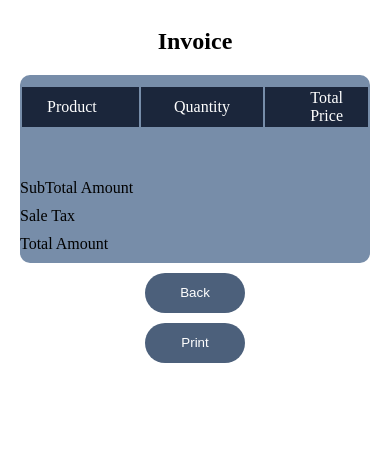
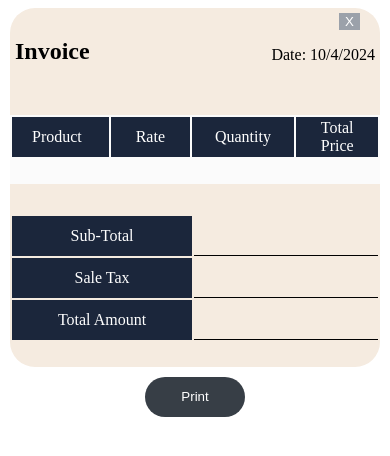
Before and after one commit to zohaib-9323/HTML-CSS-JS, a plain HTML site: page Invoice.html in a window 390 px wide. Drawn offline with Linux system fonts and the light colour scheme.

Commit message:
second commit

```diff
--- a/Invoice.html
+++ b/Invoice.html
@@ -5,38 +5,72 @@
     <meta name="viewport" content="width=device-width, initial-scale=1.0" />
     <title>Invoice</title>
     <style>
+      body{
+        display: flex;
+        flex-direction: column;
+        justify-content: center;
+        align-items: center;
+        .roboto-thin {
+        font-family: "Roboto", sans-serif;
+        font-weight: 100;
+        font-style: normal;
+      }
+
+      }
+      .container{
+        display: flex;
+        flex-direction: column;
+        justify-content: center;
+        align-items: center;
+        background-color:#f5ebe0;
+        width: 570px;
+        padding: 10px 20px;
+        border-radius: 25px;
+        position: relative;
+      }
+      .header{
+        display: flex;
+        justify-content: space-between;
+        width: 570px;
+      }
       .invoice {
         display: flex;
         flex-direction: column;
         justify-content: center;
         align-items: center;
-        position: relative;
+
+
       }
 
       .tabel {
-        width: 500px;
-        background-color: #778da9;
-        border-radius: 10px;
-        padding-top: 10px;
+        width: 570px;
+        background-color: #fbfbfb;
+        /* border-radius: 10px; */
+        /* padding-top: 10px; */
+        margin-bottom: 30px;
+
       }
       p{
         margin: 0;
+      }
+      .calc{
+        width: 25px;
+        margin-left: 100px;
       }
       .Saletax,
       .Totalamount,
       .Subtotal{
         display: flex;
         flex-direction: row;
-        justify-content: space-between;
+        justify-content: left;
         margin-bottom: 10px;
       }
       table {
         width: 100%;
+        margin-bottom: 25px;
 
       }
-      table {
-        margin-bottom: 50px;
-      }
+
       table th {
         width: 150px;
         padding: 0 25px;
@@ -48,27 +82,32 @@
       }
       tr {
         margin-bottom: 10px;
-        color: white;
+        color: black;
+
 
       }
-      tr:nth-child(even) {
+      /* tr:nth-child(even) {
         background-color: #415a77;
-      }
+      } */
       td {
         text-align: center;
         font-weight: 200;
+        border-bottom: 1px solid black;
       }
       .back{
-        background-color: #4c607b;
+        background-color: #9ba1aa;
         border: none;
-        border-radius: 30px;
+        position: absolute;
+        top: 5px;
+        right: 20px;
+        /* border-radius: 30px;
         width: 100px;
         height: 40px;
-        margin-top: 10px;
+        margin-top: 10px; */
         color: white;
       }
       .print{
-        background-color: #4c607b;
+        background-color: #373e46;
         border: none;
         border-radius: 30px;
         width: 100px;
@@ -80,43 +119,109 @@
         cursor: pointer;
         background-color: #778da9;
       }
+      .Saletax,
+      .Totalamount,
+      .Subtotal{
+        height: 40px;
+        width: 200px;
+        /* justify-content: center; */
+      }
+      /* .Sub-total,
+      .tax,
+      .Total{
+        width: 100px;
+        height: 30px;
+        text-align: center;
+        padding-top: 10px;
+        padding-bottom: 0px;
+        background-color: #edf2f4;
+        border: 0.5px solid #95999a;
+        border-radius: 5px;
+
+      } */
       @media (max-width:700px)
 {
+  .header{
+    width: 470px;
+  }
+    .container{
+      width: 470px;
+    }
     .tabel{
-        width: 400px;
+        width: 450px;
     }
 }
-@media (max-width:450px)
+@media (max-width:500px)
 {
+  .header{
+    width: 360px;
+    padding-top: 10px;
+  }
+  .container{
+      width: 370px;
+      padding: 0;
+    }
     .tabel{
-        width: 350px;
+        width: 370px;
     }
+    table th {
+        width: 140px;
+        padding: 0 20px;
+        font-weight: 300;
+        height: 40px;
+
+
+      }
 }
     </style>
   </head>
   <body>
+    <div class="container">
+    <div class="header">
+      <div style="margin-bottom: 30px;">
+        <h2>Invoice</h2>
+      </div>
+
+      <div style="margin-bottom: 30px;">
+        <span style="display: block; margin-top: 28px;">Date:  <span class="date"></span></span>
+      </div>
+    </div>
     <div class="invoice">
-      <div><h2>Invoice</h2></div>
-      <div class="tabel">
+       <div class="tabel">
         <table>
           <thead>
             <tr>
               <th style="text-align: left">Product</th>
+              <th style="text-align: centers">Rate</th>
               <th style="text-align: center">Quantity</th>
-              <th style="text-align: right">Total Price</th>
+              <th style="text-align: center">Total Price</th>
             </tr>
           </thead>
           <tbody></tbody>
         </table>
-        <div class="Subtotal"><p>SubTotal Amount</p><p class="Sub-total"></p></div>
-        <div class="Saletax"><p>Sale Tax</p><p class="tax"></p></div>
-        <div class="Totalamount"><p>Total Amount</p><p class="Total"></p></div>
 
-      </div>
-      <button class="back">Back</button>
-      <button class="print">Print</button>
+
+        </div >
+       <table>
+        <tr>
+          <th><span>Sub-Total</span></th>
+          <td><span class="Sub-total"></span></td>
+        </tr>
+        <tr>
+          <th><span>Sale Tax</span></th>
+          <td><span class="tax"></span></td>
+        </tr>
+        <tr>
+          <th><span>Total Amount</span></th>
+          <td><span class="Total"></span></td>
+        </tr>
+       </table>
+
+      <button  class="back">X</button>
+
     </div>
-
+  </div>
+  <button class="print">Print</button>
     <script src="invoice.js"></script>
   </body>
 </html>
--- a/invoice.js
+++ b/invoice.js
@@ -5,7 +5,11 @@ let subtotal = document.querySelector(".Sub-total");
 let back = document.querySelector(".back");
 let print = document.querySelector(".print");
 let cart = JSON.parse(localStorage.getItem("cart"));
+let date = document.querySelector(".date");
 let salestax=0;
+const currentdate = new Date().toLocaleDateString();
+console.log(tbodyEl)
+date.innerHTML=`${currentdate}`;
 if (!cart || cart.length === 0) {
   alert("Your cart is empty!");
 } else {
@@ -26,13 +30,16 @@ if (!cart || cart.length === 0) {
           totalAmount += itemTotal;
           tbodyEl.innerHTML += `
             <tr>
-                <td style="text-align: left;">
+                <td style="text-align: left; padding-left:25px">
                     ${productInfo.name}
+                </td>
+                <td style ="text-align: center;">
+                    ${productInfo.price}
                 </td>
                 <td style ="text-align: center;">
                     ${item.quantity}
                 </td>
-                <td style="text-align: right;">
+                <td style="text-align: center;">
                     Rs.${itemTotal.toFixed(2)}
                 </td>
             </tr>`;
--- a/style.css
+++ b/style.css
@@ -1,13 +1,11 @@
 body{
-    font-family: "Fredoka", system-ui;
-    font-optical-sizing: auto;
-    font-style: normal;
-    font-variation-settings:
-    "wdth" 100;
+    font-family: "Roboto", system-ui;
+  font-weight: 400;
+  font-style: normal;
     margin: 0;
 }
 .container {
-    width: 900px;
+    width: 1200px;
     max-width: 90vw;
     margin: auto;
     text-align: center;
@@ -27,6 +25,10 @@ header{
 }
 .icon-cart{
     position: relative;
+    color: grey;
+}
+.icon-cart .count{
+    display: none;
 }
 .icon-cart span{
     position: absolute;
@@ -46,9 +48,9 @@ header{
 }
 .productlist{
     display: grid;
-    grid-template-columns: repeat(4,1fr);
+    grid-template-columns: repeat(5,1fr);
     gap: 30px;
-    filter: drop-shadow(0 5px 5px #0009);
+    filter: drop-shadow(0 2.5px 2px rgba(53, 53, 53, 0.6));
 }
 .productlist .items img{
     width: 85%;
@@ -153,8 +155,8 @@ body.showcart .carttab {
 
  }
 .carttab {
-    width: 300px;
-    background-color: #1b263b;
+    width: 400px;
+    background-color: #2c445f;
     color: white;
     position: fixed;
     inset: 0 0 0 auto;
@@ -175,17 +177,17 @@ body.showcart .carttab {
     background-color: #edede9;
 }
 .carttab .totalamount{
-    margin-right: 150px;
-    padding-left: 10px;
+    margin-right: 170px;
+    padding-left: 20px;
 
 }
 .carttab .ST{
-    margin-right: 111px;
-    padding-left: 10px;
+    margin-right: 135px;
+    padding-left: 20px;
 }
 .carttab .GT{
-    margin-right: 176px;
-    padding-left: 10px;
+    margin-right: 196px;
+    padding-left: 20px;
 }
 
 
@@ -218,12 +220,13 @@ body.showcart .carttab {
 }
 .carttab .listcart .item{
     display: grid;
-    grid-template-rows: 65px 35px;
+    grid-template-columns: 70px 140px 84px 1fr ;
     justify-content: center;
     text-align: center;
     align-items: center;
+    border-bottom: 1px solid #e3d5ca;
 }
-.carttab .listcart .item .row1{
+/* .carttab .listcart .item .row1{
     display: grid;
     width: 300px;
     grid-template-columns: 70px 1fr 80px;
@@ -231,8 +234,8 @@ body.showcart .carttab {
     text-align: center;
     align-items: center;
     border-bottom: 1px solid #edede9;
-}
-.carttab .listcart .item .row2{
+} */
+/* .carttab .listcart .item .row2{
     display: grid;
     width: 300px;
     grid-template-columns: 1fr 1fr;
@@ -242,10 +245,15 @@ body.showcart .carttab {
     padding-bottom: 3px;
     border-bottom: 1px solid #edede9;
 
+} */
+.carttab .listcart .item .name{
+    text-align: left;
+    padding-left: 10px;
 }
-.carttab .listcart .item .name{
-    text-align: center;
-    padding-left: 5px;
+.carttab .listcart .item .name p{
+    margin-top: 5px;
+    margin-bottom: 5px;
+    font-size: 16px;
 }
 .carttab .listcart .item .peritem{
     text-align: left;
@@ -258,15 +266,15 @@ body.showcart .carttab {
 }
 .listcart .quantity span{
     display: inline-block;
-    width: 24px;
-    height: 24px;
+    width: 25px;
+    height: 25px;
     background-color: white;
     color: black;
     border-radius: 30%;
     cursor: pointer;
-    font-size: 12px;
+    font-size: 16px;
     text-align: center;
-    padding-top: 5px;
+    padding-top: 6px;
 }
 .listcart .quantity span:nth-child(2){
     background-color: transparent;
```
Also changed, not shown: index.html (+10 -10 lines), script.js (+24 -12 lines).
